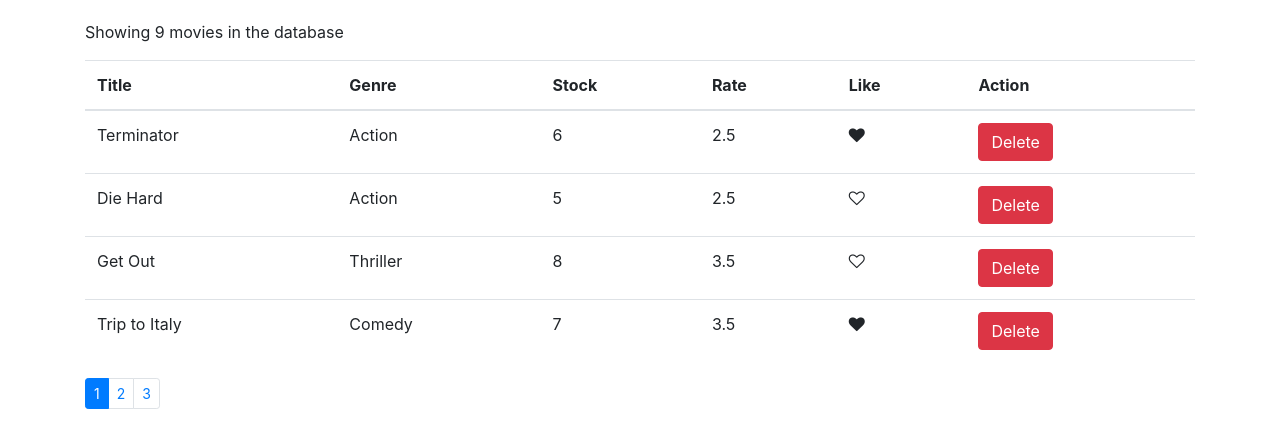
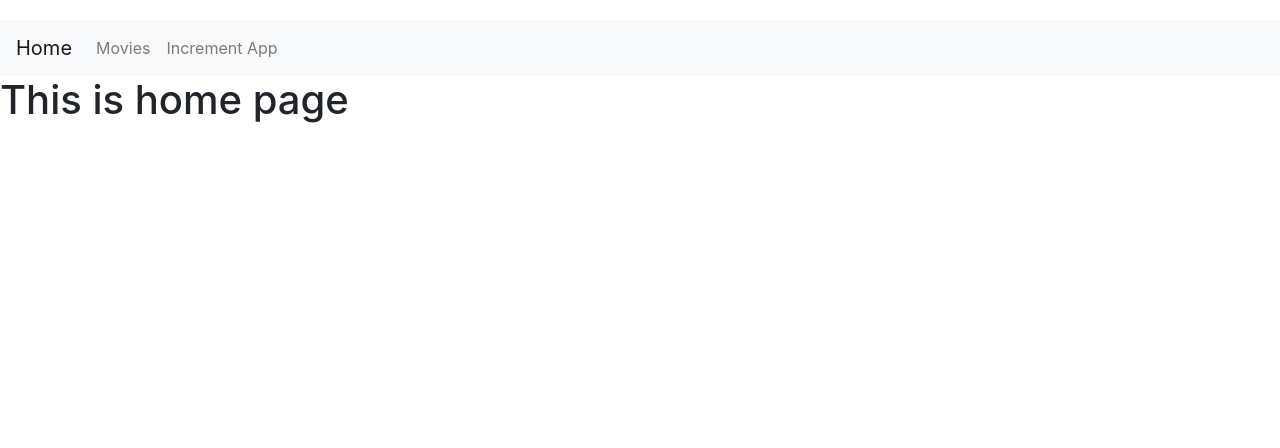
Before and after one commit to mdabutaleb/learning-react-js, a React (Create React App) app: page / in a window 1280 px wide. Shown: the top 448 px of the page. Built offline with nearby package versions, Linux system fonts and the light colour scheme.

Commit message:
Understanding React Route, Switch, Link and passing property

```diff
--- a/package.json
+++ b/package.json
@@ -9,6 +9,7 @@
     "prop-types": "^15.6.2",
     "react": "^16.9.0",
     "react-dom": "^16.9.0",
+    "react-router-dom": "^4.3.1",
     "react-scripts": "^3.4.1"
   },
   "scripts": {
--- a/src/App.js
+++ b/src/App.js
@@ -4,6 +4,10 @@ import 'bootstrap/dist/css/bootstrap.css'
 import IncrementApp from "./IncrementApp";
 import Movies from "./projectComponent/movies";
 import 'font-awesome/css/font-awesome.css'
+import {Route, Switch} from "react-router-dom";
+
+import Navbar from "./projectComponent/navbar";
+import Home from "./projectComponent/home";
 
 class App extends Component {
     constructor(props) {
@@ -14,9 +18,16 @@ class App extends Component {
 
     render() {
         return (
-            // <IncrementApp/>
+            <div>
+                <Navbar/>
+                <Switch>
+                    <Route path="/movies" render={(props) => <Movies {...props}/>}/>
+                    <Route path="/increment-app" component={IncrementApp}/>
+                    <Route path="/" component={Home}/>
+                </Switch>
+            </div>
 
-            <Movies/>
+
         );
     }
 
--- a/src/IncrementApp.js
+++ b/src/IncrementApp.js
@@ -1,13 +1,11 @@
 import React, {Component} from 'react';
 import './App.css';
 import 'bootstrap/dist/css/bootstrap.css'
-import Navbar from "./projectComponent/navbar";
 import Increments from "./projectComponent/increments";
 
 class IncrementApp extends Component {
     constructor(props) {
         super(props);
-        console.log('App constructor');
     }
 
 
@@ -67,15 +65,14 @@ class IncrementApp extends Component {
     }
 
     componentDidMount() {
-        console.log('Component mounting')
+        // console.log('Component mounting')
     }
 
 
     render() {
-        console.log('App rendering')
+
         return (
             <React.Fragment>
-                <Navbar totalCount={this.totalCount()}/>
                 <div className="container">
                     <Increments
                         counters={this.state.counters}
--- a/src/index.js
+++ b/src/index.js
@@ -3,6 +3,7 @@ import ReactDOM from 'react-dom';
 import './index.css';
 import App from './App';
 import * as serviceWorker from './serviceWorker';
+import {BrowserRouter} from "react-router-dom";
 
 // ReactDOM.render(
 //   <React.StrictMode>
@@ -11,7 +12,12 @@ import * as serviceWorker from './serviceWorker';
 //   document.getElementById('root')
 // );
 
-ReactDOM.render(<App />, document.getElementById('root'));
+ReactDOM.render(
+    <BrowserRouter>
+        <App/>
+    </BrowserRouter>,
+    document.getElementById('root')
+);
 
 // If you want your app to work offline and load faster, you can change
 // unregister() to register() below. Note this comes with some pitfalls.
--- /dev/null
+++ b/src/projectComponent/home.jsx
@@ -0,0 +1,13 @@
+import React, {Component} from 'react';
+
+class Home extends Component {
+    render() {
+        return (
+            <div>
+                <h1>This is home page</h1>
+            </div>
+        );
+    }
+}
+
+export default Home;
--- a/src/projectComponent/navbar.jsx
+++ b/src/projectComponent/navbar.jsx
@@ -1,12 +1,26 @@
 import React, {Component} from 'react';
+import {Link} from "react-router-dom";
 
 const Navbar = (props) => {
 
     return (
         <React.Fragment>
-            <nav className="navbar navbar-expand-md navbar-dark bg-dark">
-                <a className="navbar-brand" href="#">Navbar <span
-                    className="badge badge-primary">{props.totalCount}</span> </a>
+            <nav className="navbar navbar-expand-lg navbar-light bg-light">
+                <Link className="navbar-brand" to="/">Home</Link>
+                <button className="navbar-toggler" type="button" data-toggle="collapse" data-target="#navbarNav"
+                        aria-controls="navbarNav" aria-expanded="false" aria-label="Toggle navigation">
+                    <span className="navbar-toggler-icon"></span>
+                </button>
+                <div className="collapse navbar-collapse" id="navbarNav">
+                    <ul className="navbar-nav">
+                        <li className="nav-item">
+                            <Link className="nav-link" to="/movies">Movies</Link>
+                        </li>
+                        <li className="nav-item">
+                            <Link className="nav-link" to="increment-app">Increment App</Link>
+                        </li>
+                    </ul>
+                </div>
             </nav>
         </React.Fragment>
     );
```
Also changed, not shown: 1 other file (tests, documents, lock files or other folders).
